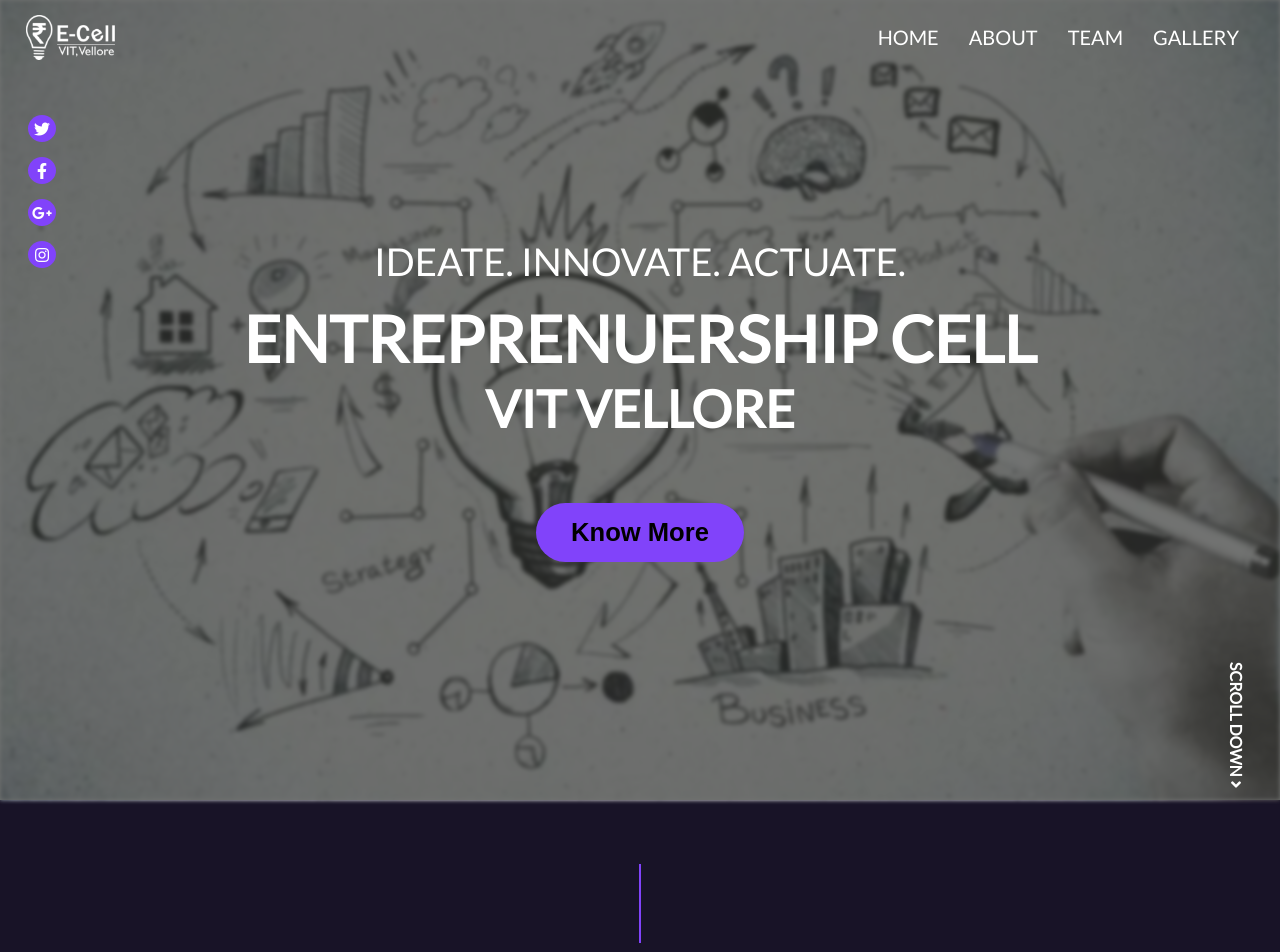
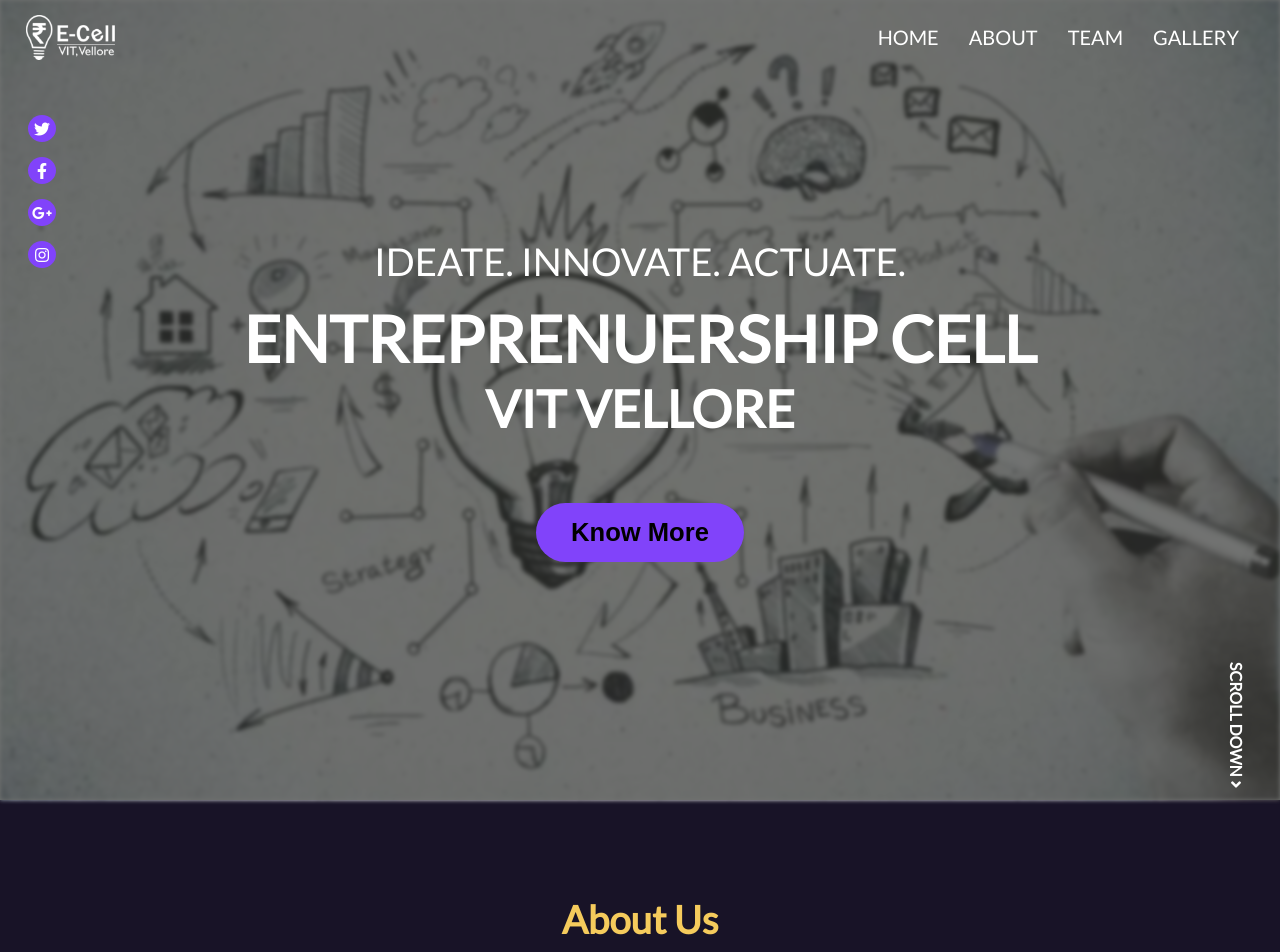
Before and after one commit to ecellvit/ECellVit20, a React (Create React App) app: page / in a window 1280 px wide. Shown: the top 952 px of the page. Built offline with nearby package versions, Linux system fonts and the light colour scheme.

Commit message:
removed title anchor

```diff
--- a/src/Components/DarkBg.css
+++ b/src/Components/DarkBg.css
@@ -4,13 +4,15 @@
     background-color: #181327;
 }
 
-.title-anchor {
+/*.title-anchor
+ {
     border: 1px solid #8143FA;
     background-color: #8143FA;
     margin: auto;
     width: 0px;
     height: 6vw;
 }
+*/
 
 .title {
     font-size: 3vw;
```
